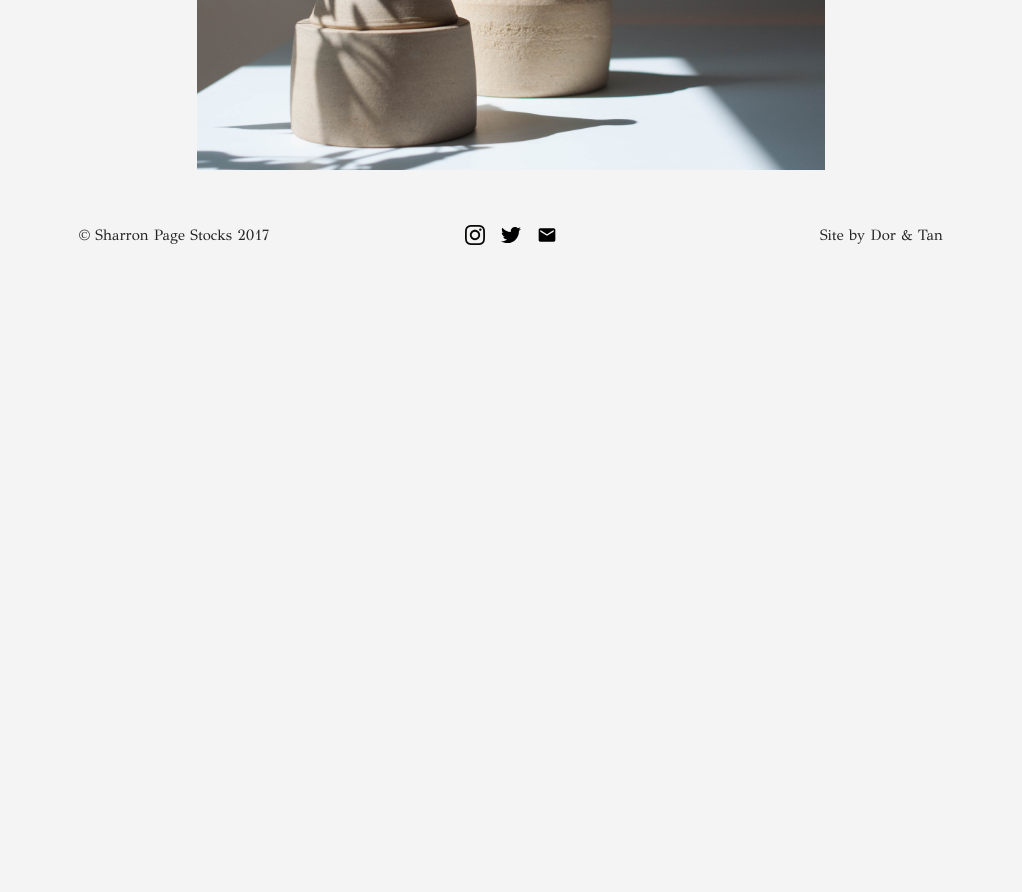
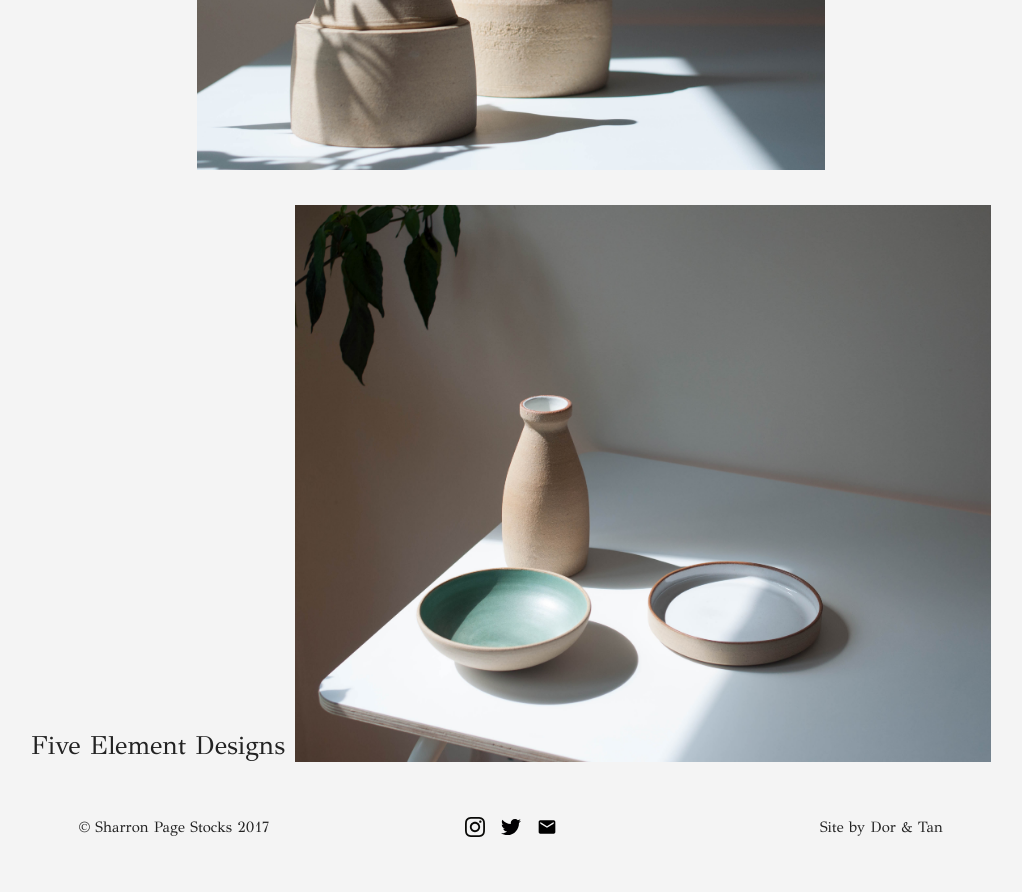
Before and after one commit to Matt-Stocks/SPSC, a plain HTML site: page index.html in a window 1280 px wide. Shown: the part 3393-4285 px from the top of the page, without its empty margins (129-1151 px from the left). Before the commit the page ends 3693 px from the top, so only its background shows below. Drawn offline with Linux system fonts and the light colour scheme.

Commit message:
included five element feast collab designs hp

```diff
--- a/css/test.css
+++ b/css/test.css
@@ -1,3 +1,4 @@
+
 .content-img {
   max-width: 100%;
 }
@@ -5,6 +6,12 @@
 .quote {
   font-style: italic;
   letter-spacing: 0.05em
+}
+
+.flex-img {
+  display: flex;
+  flex-flow: row nowrap;
+  align-items: center;
 }
 
 #credit {
@@ -31,7 +38,6 @@
     width: 100%;
     height: auto;
   }
-
   .div-align-top {
     display: flex;
     flex-direction: column;
@@ -76,6 +82,26 @@
   #five-element-title {
     margin-left: 25%;
   }
+  .flex-end-row{
+    display: flex;
+    flex-direction: row;
+    align-items: flex-end;
+  }
+  #five-element-design-title-div {
+    order: 1;
+  }
+  #five-element-design-image-div {
+    order: 2;
+  }
+  #five-element-design-image{
+    padding-right: 3.5rem;
+  }
+  #five-element-design-title {
+    white-space: nowrap;
+    margin-bottom: 0;
+    padding-right: 1rem;
+    text-align: right;
+  }
 }
 
  @media (min-width: 1000px){
--- a/index.html
+++ b/index.html
@@ -146,6 +146,21 @@
         </div>
       </div>
 
+      <div class="section">
+        <div class="clearing" id="five-element-designs">
+          <div class="flex-end-row">
+            <div class="flex-img" id="five-element-design-image-div">
+              <img class="content-img" id="five-element-design-image" src="images/five-element-designs.jpg"></img>
+            </div>
+            <div class="" id="#five-element-design-title-div">
+              <h2 id="five-element-design-title">Five Element Designs</h2>
+            </div>
+          </div>
+        </div>
+      </div>
+
+
+
 
     <div class="footer">
       <div id="textFootleft">
```
Also changed, not shown: images/five-element-designs.jpg (added), 2 other files.
